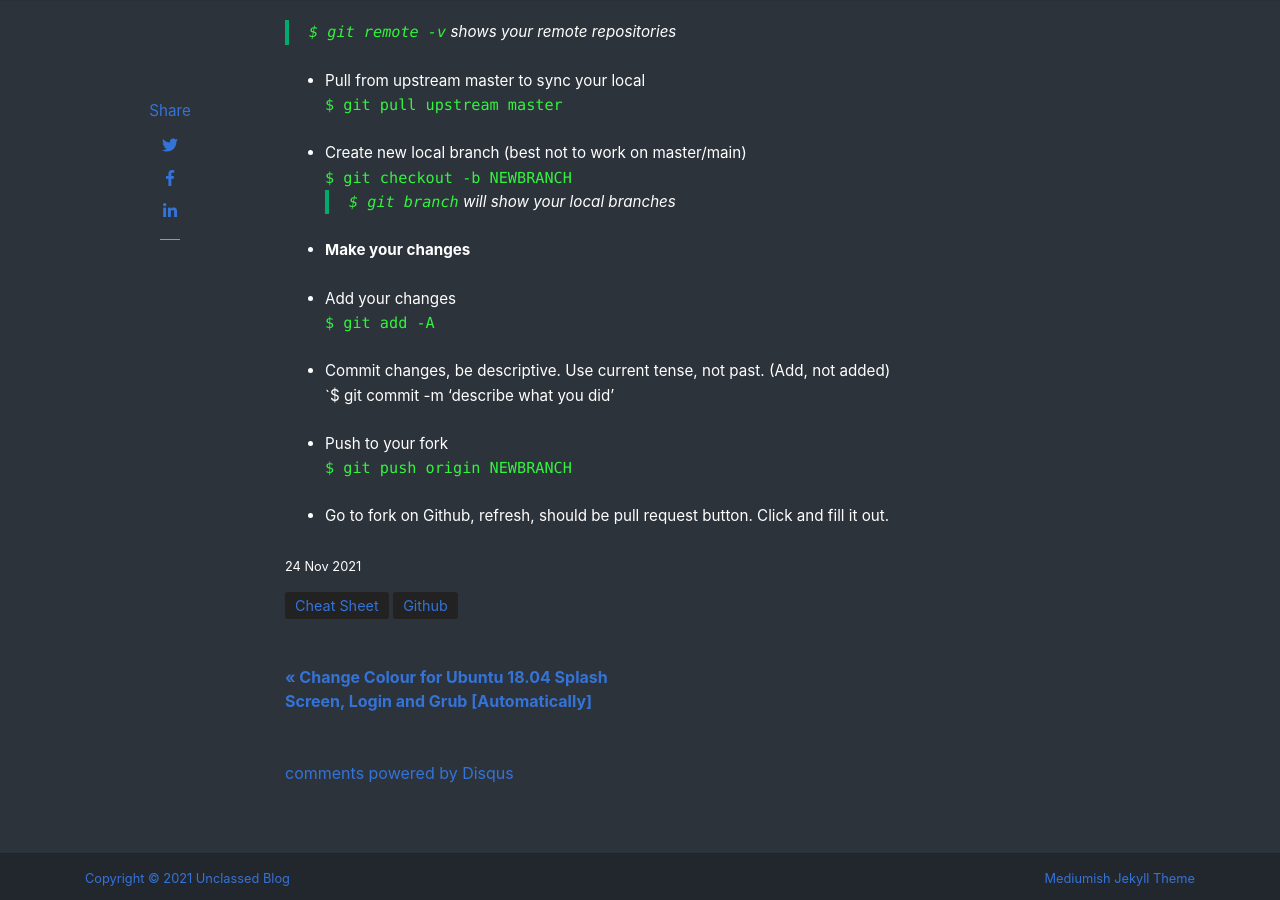
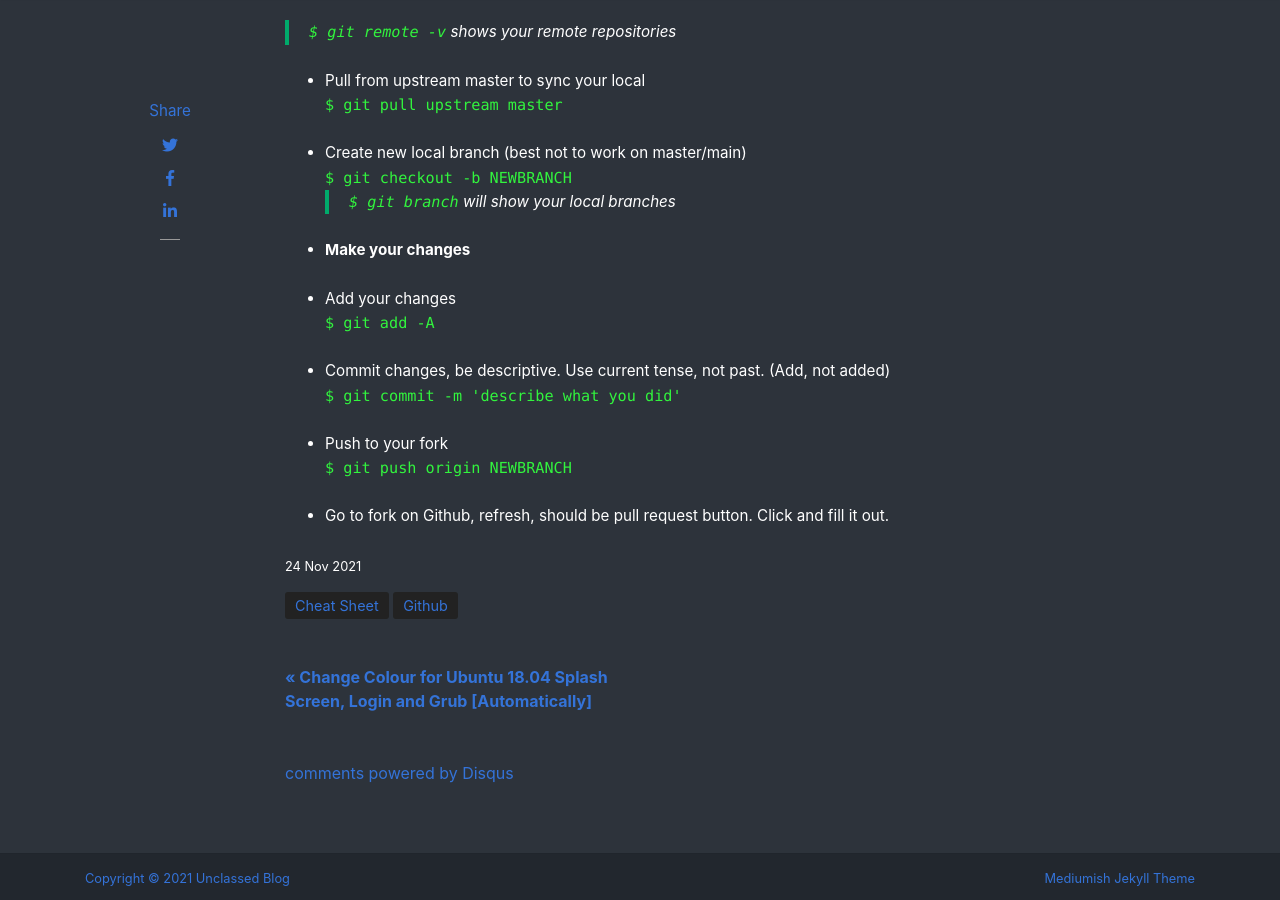
Before and after one commit to UnclassedPenguin/unclassedpenguin.github.io, a Jekyll site: the page built from _posts/2021-11-24-git-commands.md, in a window 1280 px wide and 900 px high, scrolled down 711 px. Built offline with Jekyll 4.4.1, drawn with Linux system fonts in a browser that asks for light colours; nearby versions of some CDN libraries; comment, search, counter and statistics services are not loaded.

Commit message:
added a back tick

```diff
--- a/_posts/2021-11-24-git-commands.md
+++ b/_posts/2021-11-24-git-commands.md
@@ -35,7 +35,7 @@ categories: [Github, Cheat Sheet]
 	`$ git add -A`
 
 - Commit changes, be descriptive. Use current tense, not past. (Add, not added)
-	`$ git commit -m 'describe what you did'
+	`$ git commit -m 'describe what you did'`
 
 - Push to your fork
 	`$ git push origin NEWBRANCH`
```
